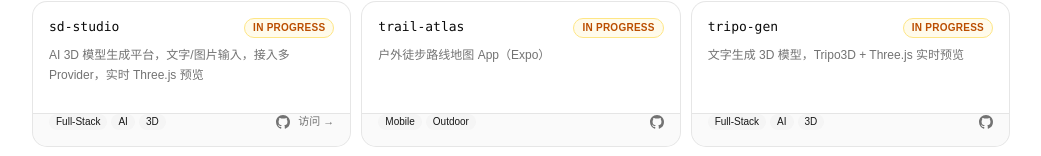
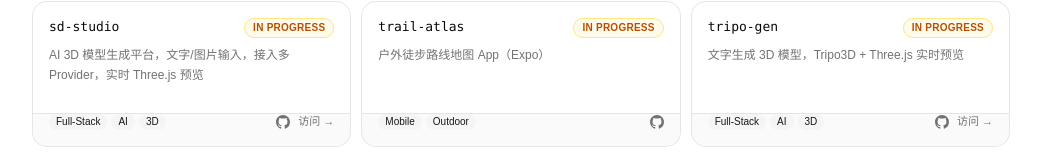
Before and after one commit to GreenBeanLiu/works-portal, a React (Vite) app: page / in a window 1280 px wide. Shown: the part 887-1043 px from the top of the page, without its empty margins (119-1160 px from the left). Built offline with nearby package versions, Linux system fonts and the light colour scheme.

Commit message:
auto: update projects data

```diff
--- a/src/data/projects.ts
+++ b/src/data/projects.ts
@@ -122,6 +122,7 @@
     name: 'tripo-gen',
     description: '文字生成 3D 模型，Tripo3D + Three.js 实时预览',
     tags: ['Full-Stack', 'AI', '3D'],
+    url: 'https://tripo-gen-production.up.railway.app',
     repo: 'https://github.com/GreenBeanLiu/tripo-gen',
     status: 'wip',
   },
```
